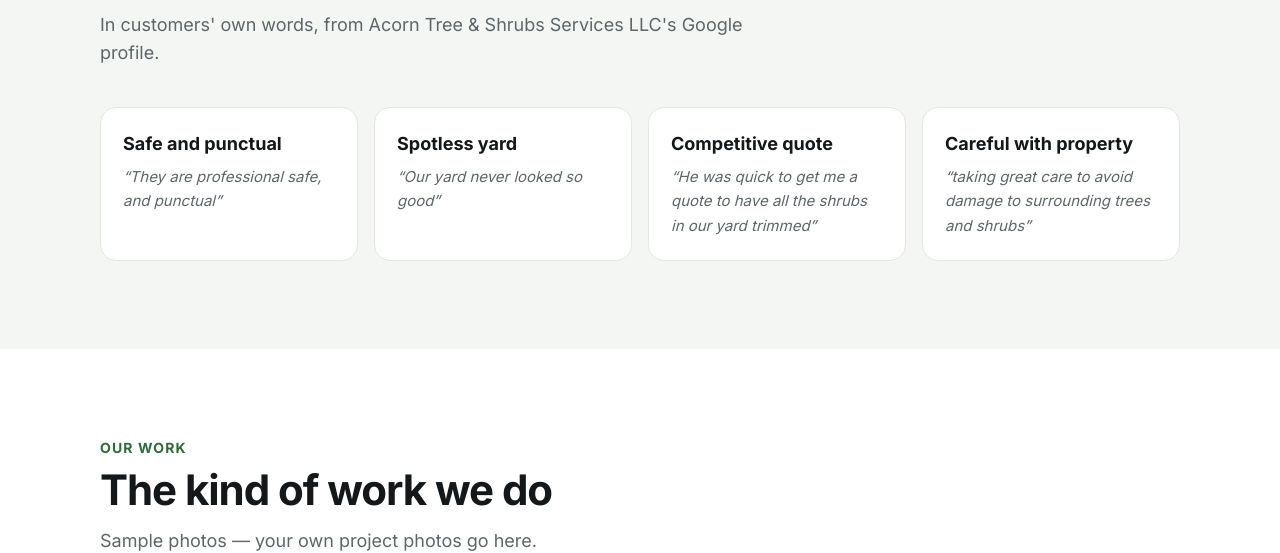
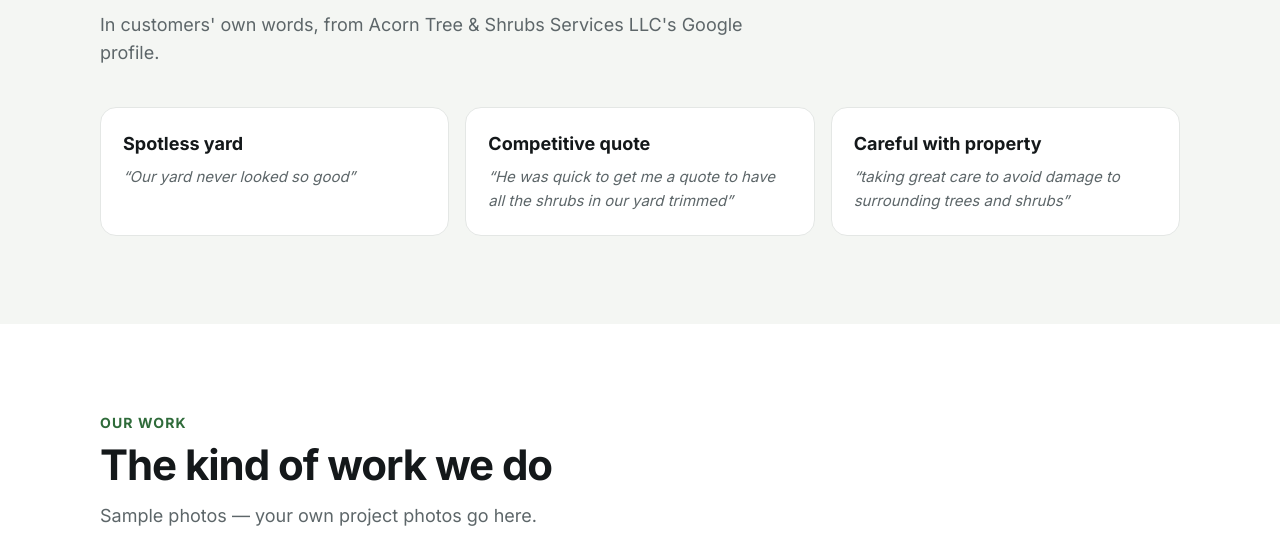
Before and after one commit to allMyFellas13/previews, a plain HTML site: page acorn-tree-and-shrubs-services/index.html in a window 1280 px wide. Shown: the part 2097-2650 px from the top of the page. Drawn offline with Linux system fonts and the light colour scheme.

Commit message:
Remove 2 unclear praise quotes

```diff
--- a/acorn-tree-and-shrubs-services/index.html
+++ b/acorn-tree-and-shrubs-services/index.html
@@ -174,7 +174,7 @@ footer b{color:#fff}
   <p class="kicker">From 74 Google reviews</p>
   <h2>What customers praise most</h2>
   <p class="lead">In customers' own words, from Acorn Tree &amp; Shrubs Services LLC's Google profile.</p>
-  <div class="praise"><div><b>Safe and punctual</b><span>“They are professional safe, and punctual”</span></div><div><b>Spotless yard</b><span>“Our yard never looked so good”</span></div><div><b>Competitive quote</b><span>“He was quick to get me a quote to have all the shrubs in our yard trimmed”</span></div><div><b>Careful with property</b><span>“taking great care to avoid damage to surrounding trees and shrubs”</span></div></div>
+  <div class="praise"><div><b>Spotless yard</b><span>“Our yard never looked so good”</span></div><div><b>Competitive quote</b><span>“He was quick to get me a quote to have all the shrubs in our yard trimmed”</span></div><div><b>Careful with property</b><span>“taking great care to avoid damage to surrounding trees and shrubs”</span></div></div>
 </div></section>
 
 <section id="work"><div class="wrap">
```
Also changed, not shown: ggg-landscaping-and-tree-service/index.html (+1 -1 lines).
